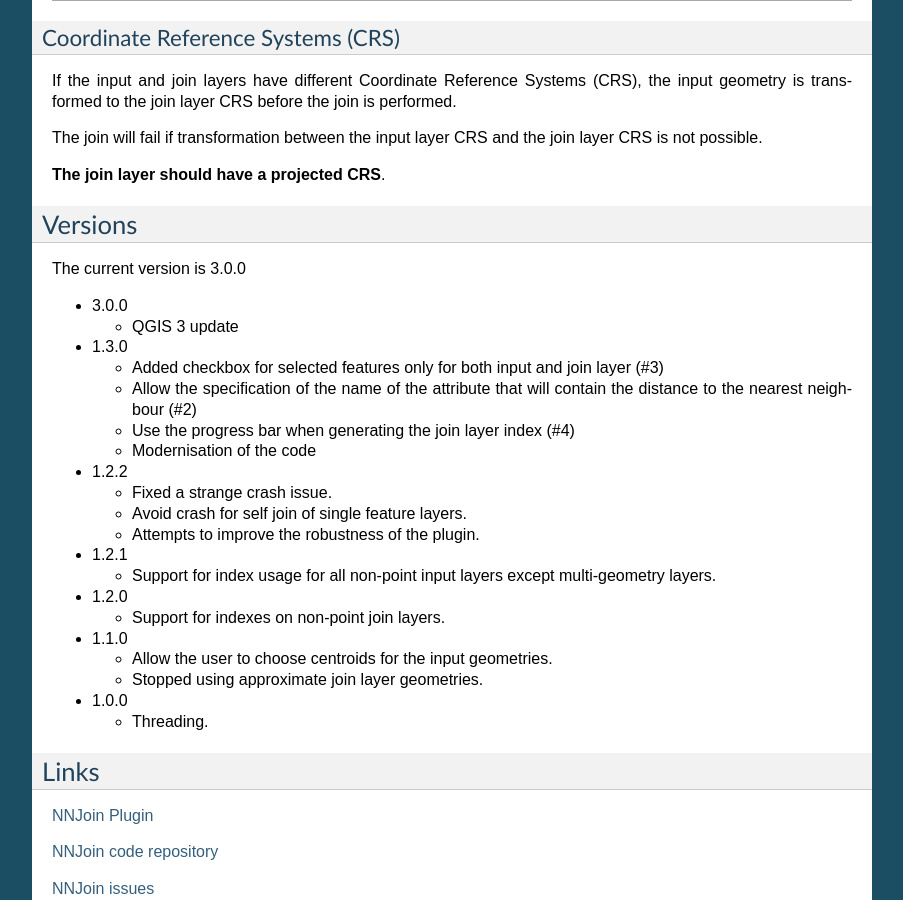
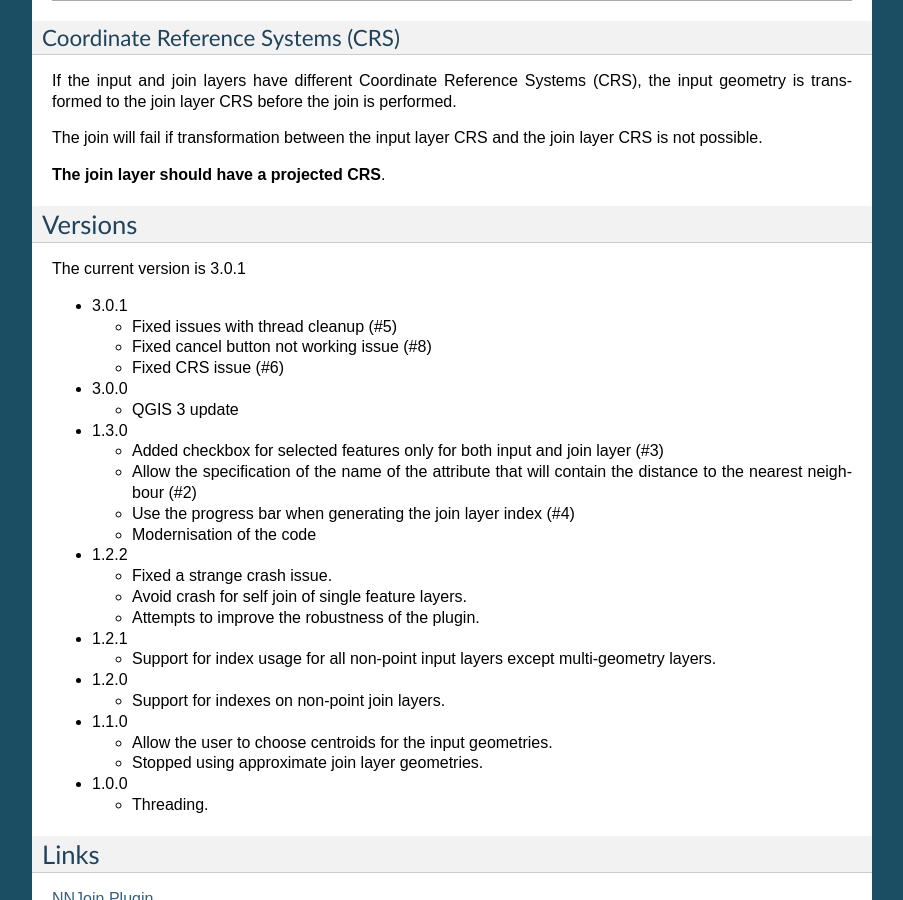
Before and after one commit to havatv/qgisnnjoinplugin, a Sphinx documentation site: the page built from help/source/index.rst, in a window 1280 px wide and 900 px high, scrolled down 2514 px. Shown: the whole window, without its empty margins (198-1101 px from the left). Built offline with Sphinx 7.4.7, drawn with Linux system fonts in a browser that asks for light colours; formulas are drawn with MathJax 3.

Commit message:
Documentation update

```diff
--- a/help/source/index.rst
+++ b/help/source/index.rst
@@ -215,7 +215,13 @@ the join layer CRS is not possible.
 
 Versions
 ===============
-The current version is 3.0.0
+The current version is 3.0.1
+
+- 3.0.1
+
+  - Fixed issues with thread cleanup (#5)
+  - Fixed cancel button not working issue (#8)
+  - Fixed CRS issue (#6)
 
 - 3.0.0
 
--- a/metadata.txt
+++ b/metadata.txt
@@ -8,9 +8,9 @@ author=Håvard Tveite, NMBU
 email=havard.tveite@nmbu.no
 about=The NNPlugin joins two vector layers (the input and the join layer) based on nearest neighbour relationships.  All geometry type combinations are supported.  A feature from the input layer is joined to the nearest feature in the join layer.  The result of the join is a new vector layer with the same geometry type and coordinate reference system as the input layer.  Joining layers with different Coordinate Reference Systems (CRS) is supported, as long as the join layer coordinate system is a projected CRS.  The join and distance calculations is performed using the join layer CRS.  Self joins are supported. For self joins, each feature in the layer is joined to its nearest neighbour within the layer.  A spatial index (QgsSpatialIndex) on the join layer is used to speed up the join for layers with non-multi-geometry types.
 
-changelog=3.0.1 (2017-01)
+changelog=3.0.1 (2017-04)
     - Fixed issues with thread cleanup (#5)
-    - Cancel button fix (#8)
+    - Fixed cancel button not working issue (#8)
     - Fixed CRS issue (#6)
     3.0
     - QGIS 3 update
```
